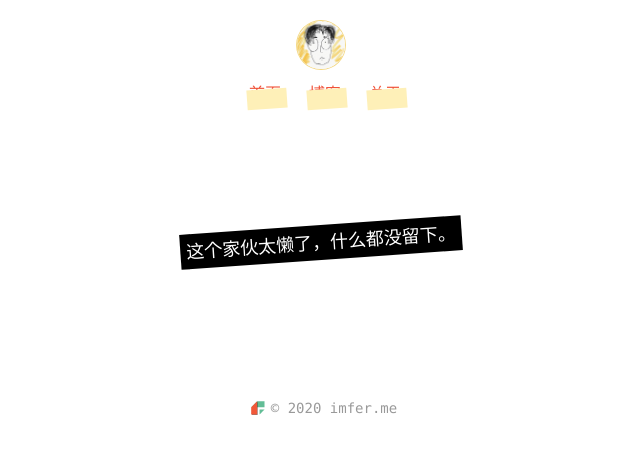
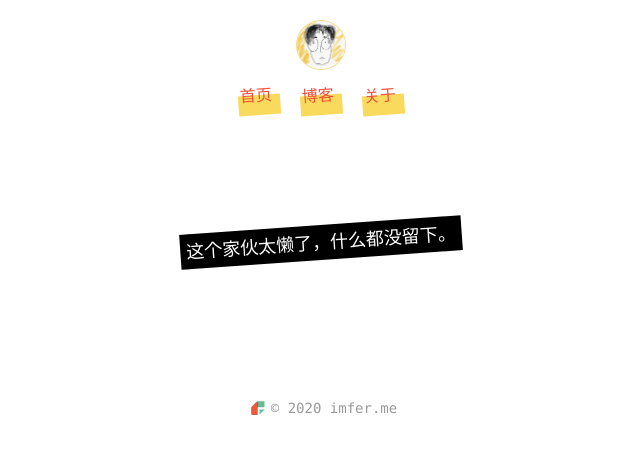
Before and after one commit to fankangsong/blog, a Gatsby site: page / in a window 1280 px wide. Shown: the whole page, without its empty margins (319-959 px from the left). Built offline with nearby package versions, Linux system fonts and the light colour scheme; Gatsby itself is replaced by a stand-in of ours.

Commit message:
update css style sheet

```diff
--- a/src/styles/layout.css
+++ b/src/styles/layout.css
@@ -40,21 +40,15 @@
   z-index: 2;
 }
 .navigator a {
-  padding: 2px 8px;
-  position: relative;
+  padding: 2px 8px 6px 2px;
+  display: inline-block;
   z-index: 3;
   text-decoration: none;
-  -webkit-tap-highlight-color: rgba(0, 0, 0, 0);
-}
-.navigator a::after {
-  content: '';
-  display: block;
-  border-bottom: 20px solid #fef0b8;
+  background-size: 100% 20px;
+  background-repeat: repeat-x;
+  background-position: left 0 bottom 0;
+  background-image: linear-gradient(#fada5c 0%, #fada5c 40%);
   transform: rotate(-4deg);
-  position: relative;
-  top: -18px;
-  right: -6px;
-  transition: all 0.3s;
 }
 .navigator a:hover {
   color: #ec3a1e;
```
